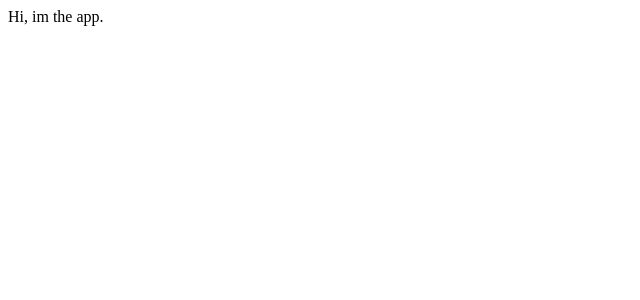
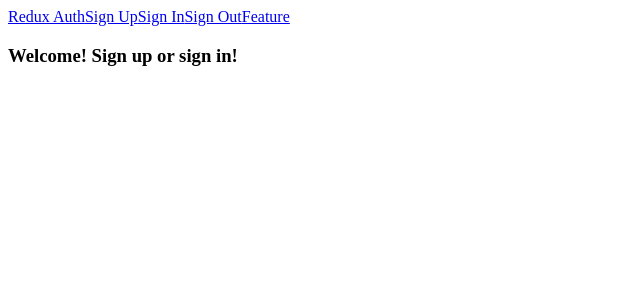
Before and after one commit to NateMail/react_auth_client, a React (Create React App) app: page / in a window 1280 px wide. Shown: the top 300 px of the page, without its empty margins (0-640 px from the left). Built offline with nearby package versions, Linux system fonts and the light colour scheme.

Commit message:
App, Header, Welcome component setup

```diff
--- a/src/components/App.js
+++ b/src/components/App.js
@@ -1,5 +1,11 @@
 import React from 'react';
+import Header from './Header';
 
-export default () => {
-  return <div>Hi, im the app.</div>;
+export default ({ children }) => {
+  return (
+    <div>
+      <Header />
+      {children}
+    </div>
+  );
 };
--- /dev/null
+++ b/src/components/Header.js
@@ -0,0 +1,18 @@
+import React, { Component } from 'react';
+import { Link } from 'react-router-dom';
+
+class Header extends Component {
+  render() {
+    return (
+      <div>
+        <Link to="/">Redux Auth</Link>
+        <Link to="/signup">Sign Up</Link>
+        <Link to="/signin">Sign In</Link>
+        <Link to="/signout">Sign Out</Link>
+        <Link to="/feature">Feature</Link>
+      </div>
+    );
+  }
+}
+
+export default Header;
--- /dev/null
+++ b/src/components/Welcome.js
@@ -0,0 +1,5 @@
+import React from 'react';
+
+export default () => {
+  return <h3>Welcome! Sign up or sign in!</h3>;
+};
--- a/src/index.js
+++ b/src/index.js
@@ -1,6 +1,15 @@
 import React from 'react';
 import ReactDOM from 'react-dom';
+import { BrowserRouter, Route } from 'react-router-dom';
 
 import App from './components/App';
+import Welcome from './components/Welcome';
 
-ReactDOM.render(<App />, document.querySelector('#root'));
+ReactDOM.render(
+  <BrowserRouter>
+    <App>
+      <Route path="/" exact component={Welcome} />
+    </App>
+  </BrowserRouter>,
+  document.querySelector('#root')
+);
```
